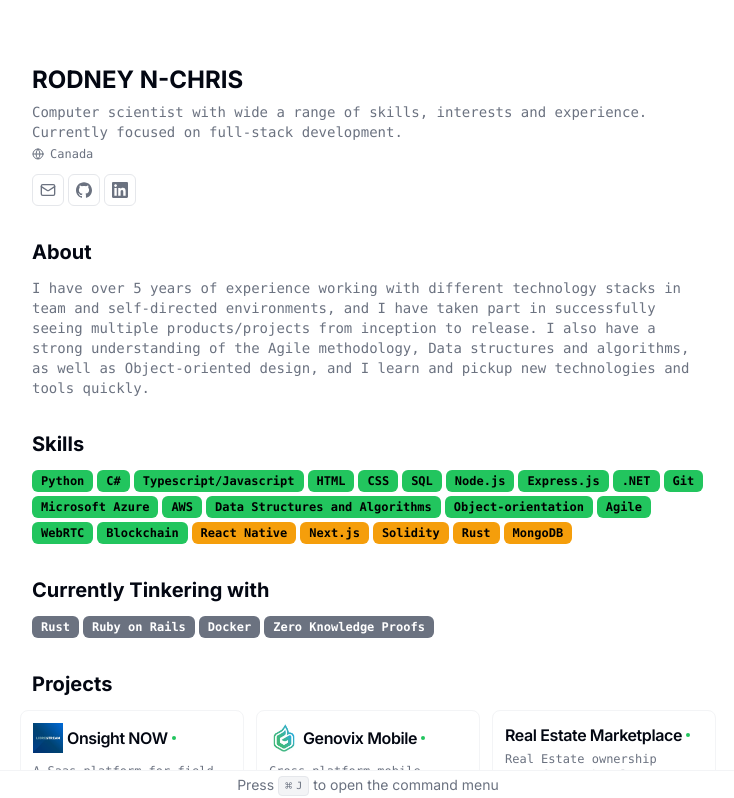
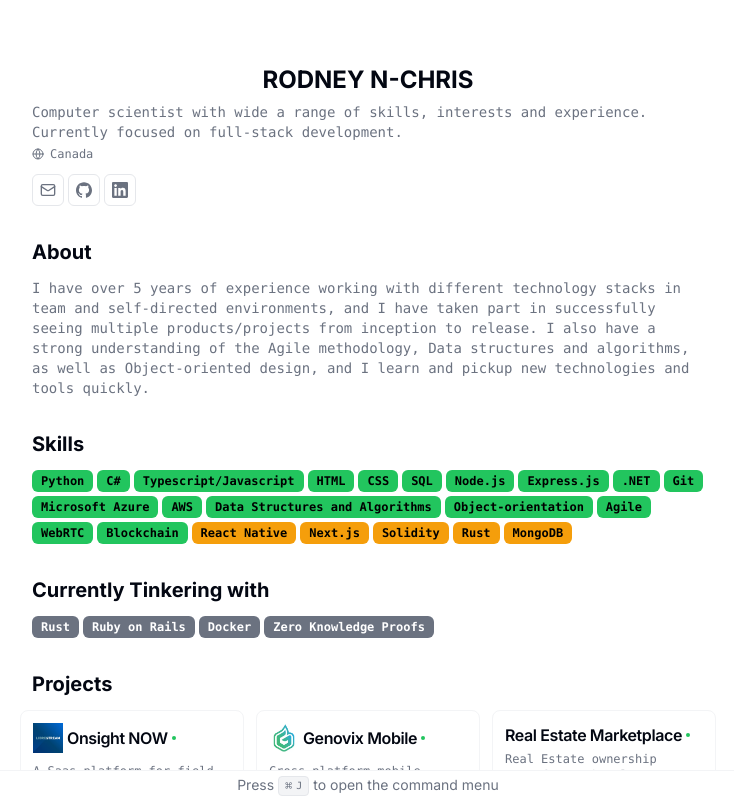
Before and after one commit to nchrisr/web-cv, a Next.js app: page / in a window 1280 px wide. Shown: the top 798 px of the page, without its empty margins (272-1006 px from the left). Built offline with nearby package versions, Linux system fonts and the light colour scheme.

Commit message:
Minor style changes

```diff
--- a/src/app/page.tsx
+++ b/src/app/page.tsx
@@ -21,7 +21,7 @@
       <section className="mx-auto w-full max-w-2xl space-y-8 bg-white print:space-y-6">
         <div className="flex items-center justify-between">
           <div className="flex-1 space-y-1.5">
-            <h1 className="text-2xl font-bold">{RESUME_DATA.name}</h1>
+            <h1 className="text-center text-2xl font-bold">{RESUME_DATA.name}</h1>
             <p className="text-pretty font-mono text-sm text-muted-foreground">
               {RESUME_DATA.about}
             </p>
```
